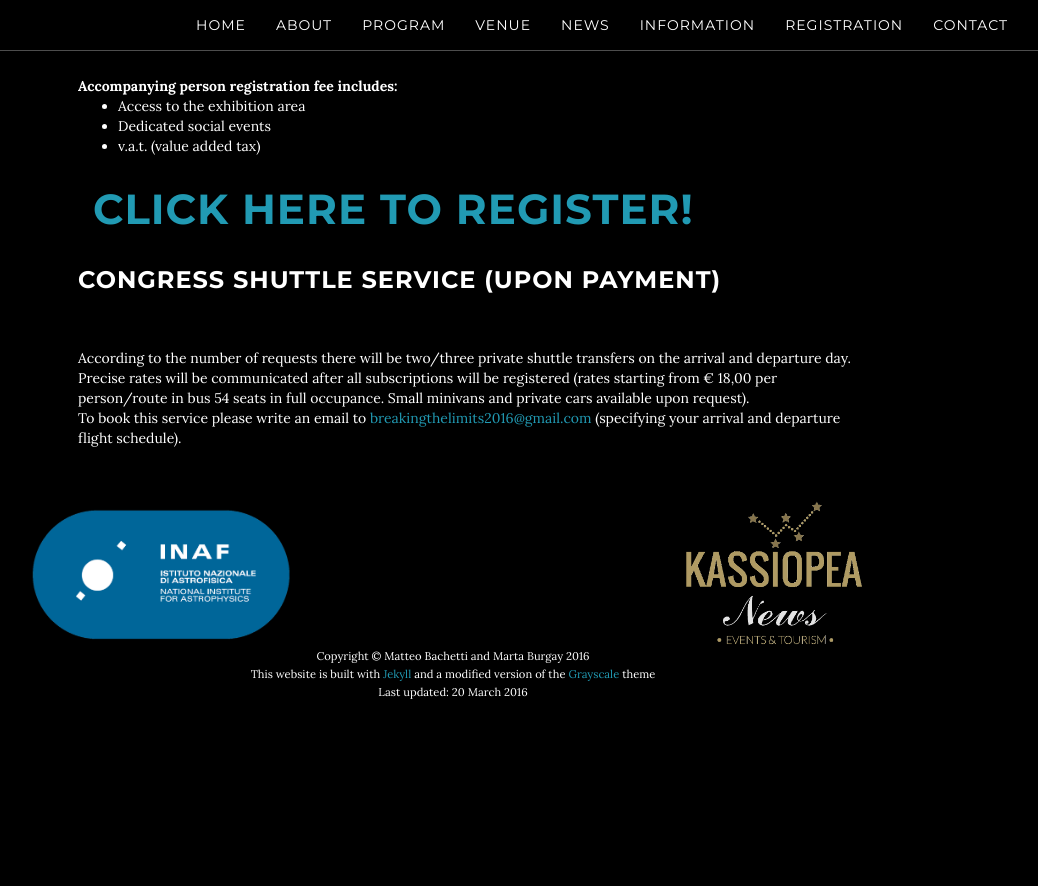
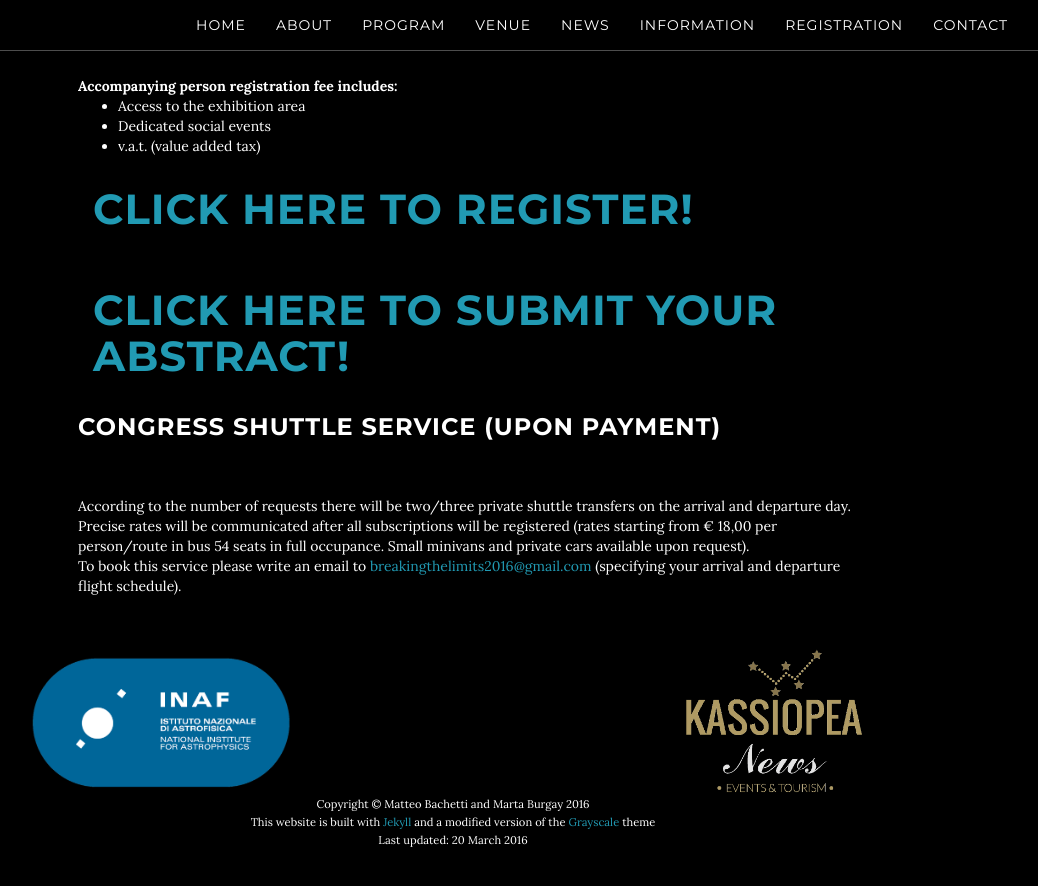
Before and after one commit to breakingthelimits/supereddington2016, a Jekyll site: the page built from registration/index.html, in a window 1280 px wide and 900 px high, scrolled down 696 px. Shown: the top 886 px of the window, without its empty margins (187-1225 px from the left). Built offline with Jekyll 4.4.1, drawn with Linux system fonts in a browser that asks for light colours; before the commit the page ends 1448 px from its top, so only the background shows below that.

Commit message:
Add link to abstract submission

```diff
--- a/registration/index.html
+++ b/registration/index.html
@@ -141,6 +141,10 @@ title: Registration is open!
       <a href="http://kassiopea.onlinecongress.it/BreakingLimits2016">
         <h3 class="brand-heading" style="font-size:300%;">Click here to register!</h3>
       </a>
+      <br />
+      <a href="http://goo.gl/forms/RQMKIbQm61">
+        <h3 class="brand-heading" style="font-size:300%;">Click here to submit your abstract!</h3>
+      </a>
 
     <div class="row">
         <h3>
```
